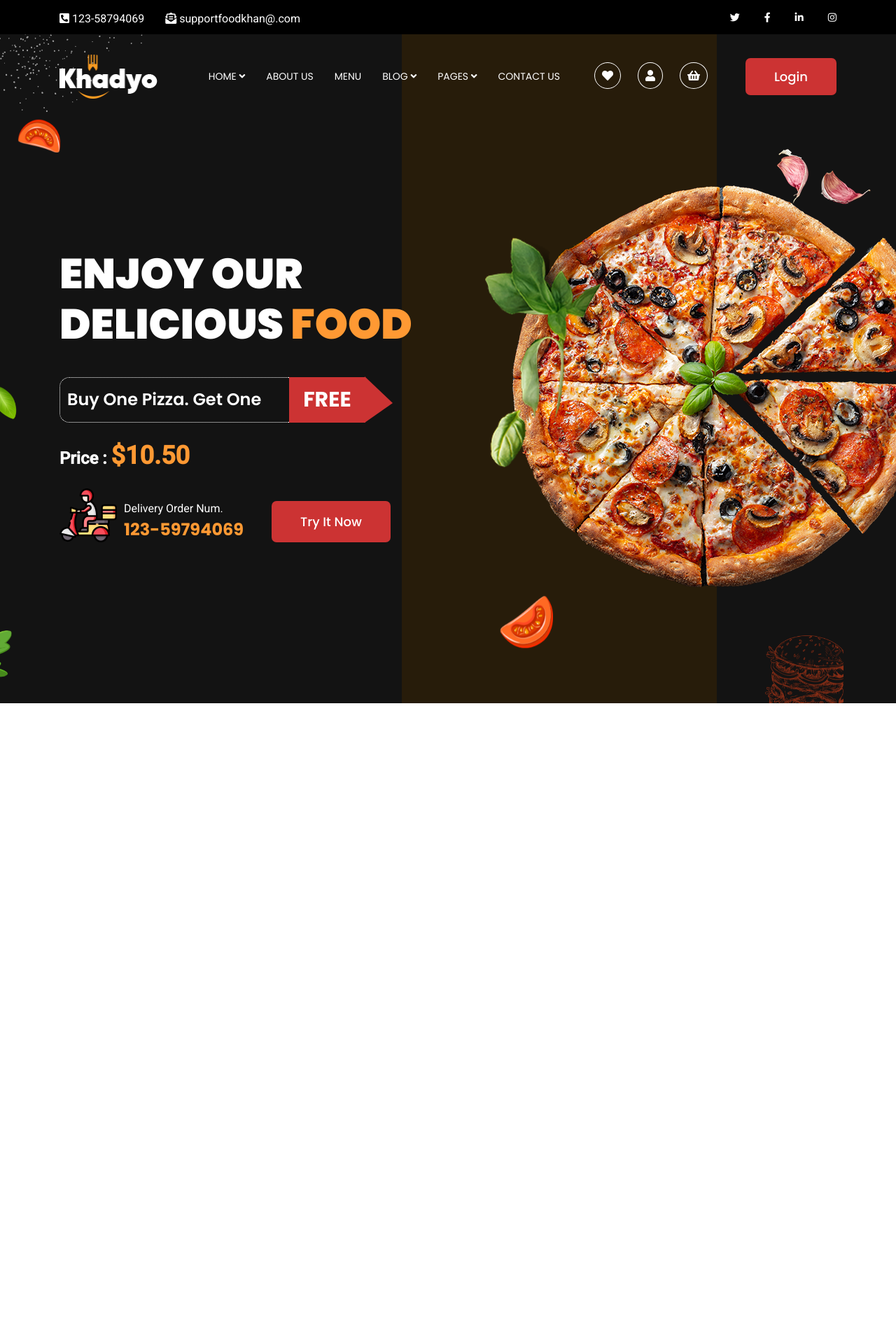
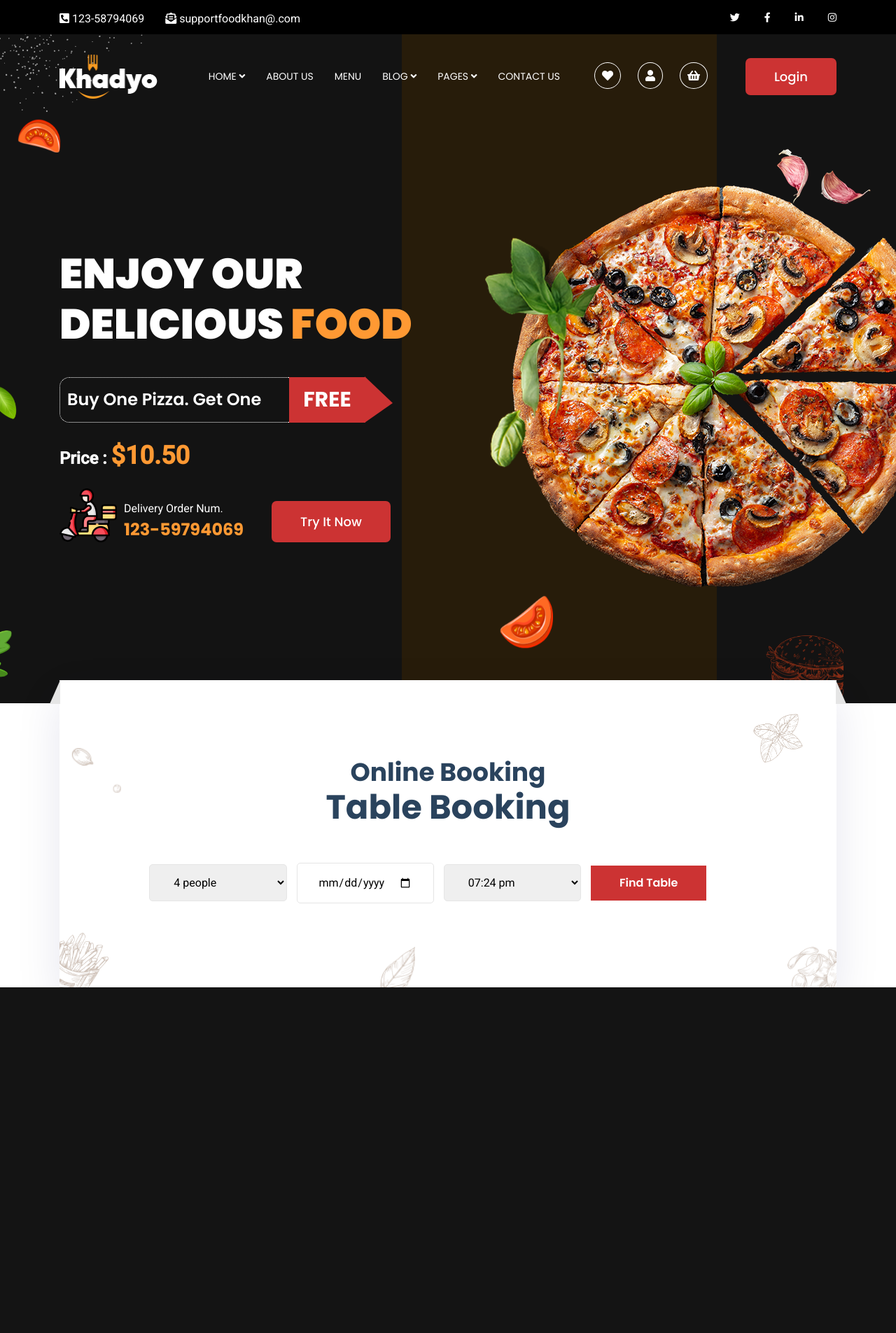
Before and after one commit to duongnx97/Khadyo, a PHP site: page / in a window 1280 px wide. Shown: the whole page at 70% size. After the commit the page ends 1411 px from the top, so only its background shows below. Run offline with PHP 8.4, Linux system fonts and the light colour scheme.

```diff
--- a/css/style.css
+++ b/css/style.css
@@ -1073,66 +1073,6 @@ header .header-bottom .customer-area .btn {
 }
 
 
-/* Banner item animations */
-
-.item-animateOne {
-    animation: animateOne 15s infinite ease-in-out;
-}
-
-@keyframes animateOne {
-    0% {
-        -webkit-transform: translateX(0);
-        transform: translateX(0);
-    }
-    50% {
-        -webkit-transform: translateX(-100px);
-        transform: translateX(-100px);
-    }
-    100% {
-        -webkit-transform: translateX(0);
-        transform: translateX(0);
-    }
-}
-
-.item-animateTwo {
-    animation: animateTwo 15s infinite ease-in-out;
-}
-
-@keyframes animateTwo {
-    0% {
-        -webkit-transform: translate(0, 0);
-        transform: translate(0, 0);
-    }
-    50% {
-        -webkit-transform: translate(-50px, 50px);
-        transform: translate(-50px, 50px);
-    }
-    100% {
-        -webkit-transform: translate(0, 0);
-        transform: translate(0, 0);
-    }
-}
-
-.item-bounce {
-    animation: bounce 3s infinite ease-in-out;
-}
-
-@keyframes bounce {
-    0% {
-        -webkit-transform: translateY(-5px);
-        transform: translateY(-5px);
-    }
-    50% {
-        -webkit-transform: translateY(10px);
-        transform: translateY(10px);
-    }
-    100% {
-        -webkit-transform: translateY(-5px);
-        transform: translateY(-5px);
-    }
-}
-
-
 /* Banner image shapes */
 
 .banner-area .banner-img {
@@ -1217,6 +1157,245 @@ header .header-bottom .customer-area .btn {
 }
 
 
+/* Form */
+
+.form-area {
+    margin-top: -33px;
+    z-index: 1;
+}
+
+.form-area .form-box {
+    padding-left: 40px;
+    padding-right: 40px;
+    -webkit-box-shadow: 0px 25px 60px 0px rgba(0, 21, 100, 0.1);
+    box-shadow: 0px 25px 60px 0px rgba(0, 21, 100, 0.1);
+    background: #ffffff;
+    position: relative;
+}
+
+.form-area .form-box .form-shapes img {
+    width: inherit;
+}
+
+.form-area .form-box .form-shapes .fs-1 {
+    position: absolute;
+    top: 0;
+    left: -14px;
+}
+
+.form-area .form-box .form-shapes .fs-2 {
+    position: absolute;
+    top: 0;
+    right: -14px;
+}
+
+.form-area .form-box .form-shapes .fs-3 {
+    position: absolute;
+    top: 97px;
+    left: 115px;
+    width: 70px;
+}
+
+.form-area .form-box .form-shapes .fs-4 {
+    position: absolute;
+    top: 97px;
+    right: 115px;
+    width: 70px;
+}
+
+.form-area .form-box .form-shapes .fs-5 {
+    position: absolute;
+    bottom: 0px;
+    right: 0px;
+    width: 70px;
+}
+
+.form-area .form-box .form-shapes .fs-6 {
+    position: absolute;
+    bottom: 0px;
+    left: 0px;
+    width: 70px;
+}
+
+.form-area .form-box .form-shapes .fs-7 {
+    position: absolute;
+    top: 0px;
+    right: 0px;
+    width: 70px;
+}
+
+.form-area .form-box .form-shapes .fs-8 {
+    position: absolute;
+    bottom: 0px;
+    left: 50%;
+    width: 50px;
+}
+
+.form-area .form-box .form-wraper .form-item2 {
+    width: 23%;
+    padding: 15px 30px;
+    border: 1px solid #e5e5e5;
+    border-radius: 5px;
+    margin-right: 10px;
+    /* background-image: linear-gradient(45deg, transparent 50%, blue 50%), linear-gradient(135deg, blue 50%, transparent 50%), linear-gradient(to right, skyblue, skyblue);
+    background-position: calc(100% - 20px) calc(1em + 2px), calc(100% - 15px) calc(1em + 2px), 100% 0;
+    background-size: 5px 5px, 5px 5px, 2.5em 2.5em;
+    background-repeat: no-repeat; */
+}
+
+.form-area .form-box .form-wraper button {
+    background: #cc3333;
+    padding: 12px 40px;
+    color: #ffffff;
+    font-size: 16px;
+    font-family: "Poppins", sans-serif;
+    font-weight: 600;
+    text-transform: capitalize;
+    border: 1px solid transparent;
+    -webkit-transition: .3s;
+    -o-transition: .3s;
+    transition: .3s;
+}
+
+.form-area .form-box .form-wraper button:hover {
+    background: transparent;
+    color: #cc3333;
+    border: 1px solid #cc3333;
+}
+
+.writeto-us .contact-form-area {
+    -webkit-box-shadow: 0px 25px 60px 0px rgba(0, 21, 100, 0.1);
+    box-shadow: 0px 25px 60px 0px rgba(0, 21, 100, 0.1);
+    background: #ffffff;
+    padding: 40px 22px;
+}
+
+.writeto-us .contact-form-area h3 {
+    font-weight: 700;
+    margin-bottom: 40px;
+}
+
+.writeto-us .contact-form-area h3 span {
+    color: #cc3333;
+}
+
+.writeto-us .contact-form-area form input {
+    width: 100%;
+    margin-bottom: 20px;
+    padding: 20px 40px;
+    border: 1px solid #e1e1e1;
+    border-radius: 5px;
+    text-transform: capitalize;
+}
+
+.writeto-us .contact-form-area form textarea {
+    width: 100%;
+    padding: 20px 40px;
+    border: 1px solid #e1e1e1;
+    border-radius: 5px;
+    text-transform: capitalize;
+}
+
+.writeto-us .contact-form-area form button {
+    margin-top: 30px;
+}
+
+
+/* Responsive Form */
+
+@media (max-width: 767.98px) {
+    .form-area .form-box .form-shapes .fs-5 {
+        display: none;
+    }
+    .form-area .form-box .form-shapes .fs-6 {
+        display: none;
+    }
+    .form-area .form-box {
+        background-image: inherit;
+    }
+    .form-area .form-box .form-wraper .form-item2 {
+        width: 100%;
+        margin-bottom: 20px;
+    }
+    .form-area .form-box .form-wraper button {
+        width: 100%;
+    }
+}
+
+@media (min-width: 768px) and (max-width: 991.98px) {
+    .form-area .form-box {
+        background-image: inherit;
+    }
+    .form-area .form-box .form-wraper .form-item2 {
+        width: 100%;
+        margin-bottom: 20px;
+    }
+    .form-area .form-box .form-wraper button {
+        width: 100%;
+    }
+}
+
+
+/* Item animations */
+
+.item-animateOne {
+    animation: animateOne 15s infinite ease-in-out;
+}
+
+@keyframes animateOne {
+    0% {
+        -webkit-transform: translateX(0);
+        transform: translateX(0);
+    }
+    50% {
+        -webkit-transform: translateX(-100px);
+        transform: translateX(-100px);
+    }
+    100% {
+        -webkit-transform: translateX(0);
+        transform: translateX(0);
+    }
+}
+
+.item-animateTwo {
+    animation: animateTwo 15s infinite ease-in-out;
+}
+
+@keyframes animateTwo {
+    0% {
+        -webkit-transform: translate(0, 0);
+        transform: translate(0, 0);
+    }
+    50% {
+        -webkit-transform: translate(-50px, 50px);
+        transform: translate(-50px, 50px);
+    }
+    100% {
+        -webkit-transform: translate(0, 0);
+        transform: translate(0, 0);
+    }
+}
+
+.item-bounce {
+    animation: bounce 3s infinite ease-in-out;
+}
+
+@keyframes bounce {
+    0% {
+        -webkit-transform: translateY(-5px);
+        transform: translateY(-5px);
+    }
+    50% {
+        -webkit-transform: translateY(10px);
+        transform: translateY(10px);
+    }
+    100% {
+        -webkit-transform: translateY(-5px);
+        transform: translateY(-5px);
+    }
+}
+
+
 /* Theme Default */
 
 .padding-top-10 {
--- a/index.html
+++ b/index.html
@@ -167,7 +167,48 @@
         </div>
     </section>
 
-    <div style="height: 900px;"></div>
+    <!-- form-area -->
+    <section class="form-area">
+        <div class="container">
+            <div class="form-box padding-top-110 padding-bottom-80">
+                <div class="form-shapes">
+                    <span class="fs-1"><img src="images/shapes/f-shape-1.png" alt=""></span>
+                    <span class="fs-2"><img src="images/shapes/f-shape-2.png" alt=""></span>
+                    <span class="fs-3 item-animateOne"><img src="images/shapes/f-shape-7.png" alt=""></span>
+                    <span class="fs-5"><img src="images/shapes/4.png" alt=""></span>
+                    <span class="fs-6"><img src="images/shapes/5.png" alt=""></span>
+                    <span class="fs-7 item-animateTwo"><img src="images/shapes/7.png" alt=""></span>
+                    <span class="fs-8 item-animateOne"><img src="images/shapes/9.png" alt=""></span>
+                </div>
+                <div class="common-title-area text-center padding-bottom-50 wow fadeInUp">
+                    <h3>Online Booking</h3>
+                    <h2>Table <span>Booking</span></h2>
+                </div>
+                <div class="row">
+                    <div class="col-lg-10 offset-lg-1 col-md-12">
+                        <div class="form-wraper padding-bottom-40">
+                            <form action="#">
+                                <select class="form-item2">
+                                    <option value="">4 people</option>
+                                    <option value="">3 people</option>
+                                    <option value="">2 people</option>
+                                    <option value="">1 people</option>
+                                </select>
+                                <input class="form-item2" type="date">
+                                <select class="form-item2">
+                                    <option value="">07:24 pm</option>
+                                    <option value="">07:24 pm</option>
+                                    <option value="">07:24 pm</option>
+                                    <option value="">07:24 pm</option>
+                                </select>
+                                <button type="submit">find table</button>
+                            </form>
+                        </div>
+                    </div>
+                </div>
+            </div>
+        </div>
+    </section>
 
 
 
--- a/js/main.js
+++ b/js/main.js
@@ -24,6 +24,41 @@
             }
         });
 
+        // MouseHover Animation home 1
+        var hoverLayer = $(".banner-area");
+        var heroImgOne = $(".p-shape-1");
+        var heroImgTwo = $(".p-shape-2");
+        var heroImgThree = $(".p-shape-3");
+        var heroImgFour = $(".p-shape-4");
+        hoverLayer.mousemove(function(e) {
+            var valueX = (e.pageX * -1) / 50;
+            var valueY = (e.pageY * -1) / 60;
+            heroImgOne.css({
+                transform: "translate3d(" + valueX + "px," + valueY + "px, 0)"
+            });
+        });
+        hoverLayer.mousemove(function(e) {
+            var valueX = (e.pageX * -1) / 30;
+            var valueY = (e.pageY * -1) / 40;
+            heroImgTwo.css({
+                transform: "translate3d(" + valueX + "px," + valueY + "px, 0)"
+            });
+        });
+        hoverLayer.mousemove(function(e) {
+            var valueX = (e.pageX * -1) / 20;
+            var valueY = (e.pageY * -1) / 30;
+            heroImgThree.css({
+                transform: "translate3d(" + valueX + "px," + valueY + "px, 0)"
+            });
+        });
+        hoverLayer.mousemove(function(e) {
+            var valueX = (e.pageX * -1) / 40;
+            var valueY = (e.pageY * -1) / 50;
+            heroImgFour.css({
+                transform: "translate3d(" + valueX + "px," + valueY + "px, 0)"
+            });
+        });
+
     });
 
     jQuery(window).on('load', function() {
```
